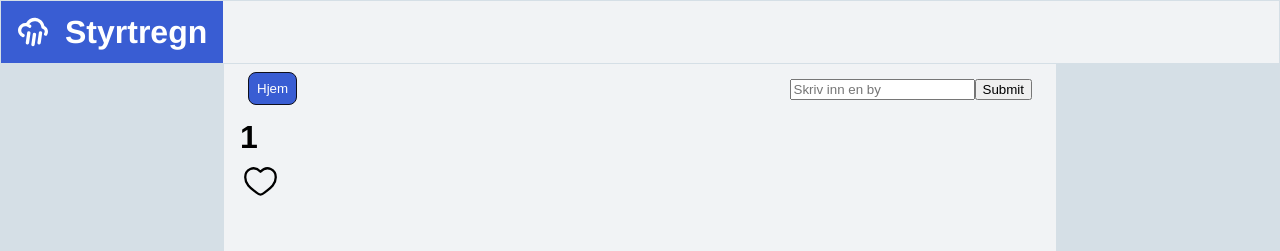
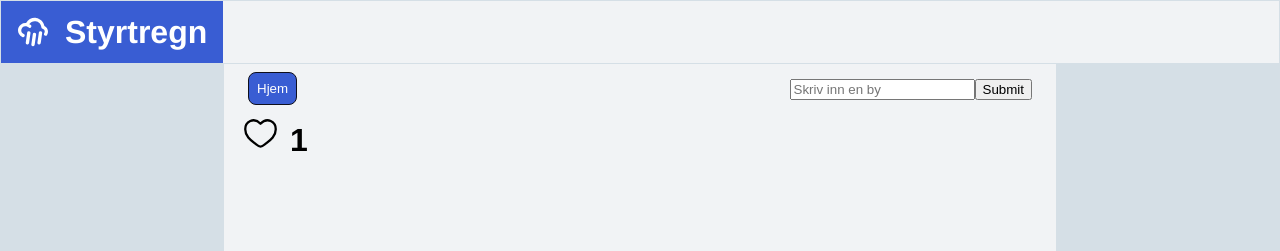
Before and after one commit to magnbni/styrtregn, a React (Vite) app in the folder Prosjekt 1/: page /project1/1 in a window 1280 px wide. Shown: the top 251 px of the page. Built offline with nearby package versions, Linux system fonts and the light colour scheme; no server answers.

Commit message:
Moved the favorite button in line with city

```diff
--- a/Prosjekt 1/src/index.css
+++ b/Prosjekt 1/src/index.css
@@ -86,6 +86,10 @@ button:active {
   margin: 0 auto;
 }
 
+h1 span {
+  display: inline-block;
+}
+
 .icon_img {
   width: 2rem;
   height: 2rem;
--- a/Prosjekt 1/src/routes/location.tsx
+++ b/Prosjekt 1/src/routes/location.tsx
@@ -41,7 +41,10 @@ export default function Location() {
 
     return (
         <div>
-            <h1>{capitalizeFirstLetter(id ?? "")}{id && <FavouriteButton city={id} />}</h1>
+            <h1>
+                <span>{id && <FavouriteButton city={id} />}</span>
+                <span>{capitalizeFirstLetter(id ?? "")}</span>
+            </h1>
         {dayView != undefined && statusMetCall === "success" && metData ?
         <DetailedWeekView dayView={dayView} rawData={metData?.properties}></DetailedWeekView> :
         <></>}
```
